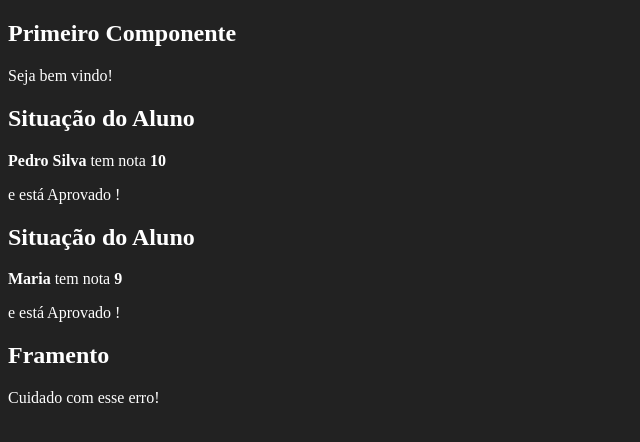
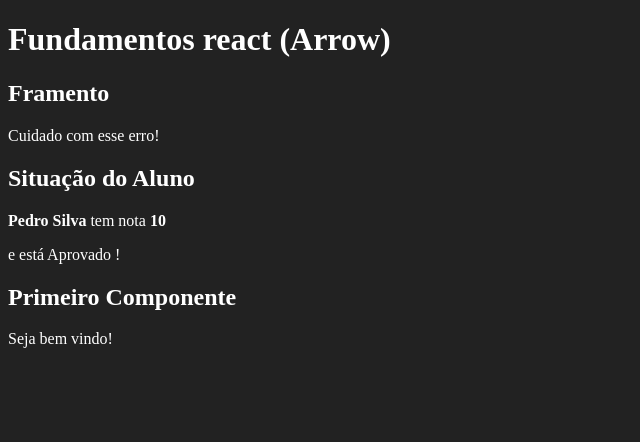
Before and after one commit to pedrograngeiro/curso-react-redux, a React (Create React App) app: page / in a window 1280 px wide. Shown: the top 442 px of the page, without its empty margins (0-640 px from the left). Built offline with nearby package versions, Linux system fonts and the light colour scheme.

Commit message:
Mudanças nas configurações do eslint e prettier

```diff
--- a/src/App.jsx
+++ b/src/App.jsx
@@ -1,17 +1,16 @@
 import React from "react";
 
-import Comp from "./components/basicos/Primeiro";
+import Primeiro from "./components/basicos/Primeiro";
 import ComParametro from "./components/basicos/ComParametro";
 import Fragmento from "./components/basicos/Fragmento";
 
-export default function App(props) {
+export default function App() {
   return (
     <div id="app">
-      <Comp />
+      <h1>Fundamentos react (Arrow)</h1>
+      <Fragmento />
       <ComParametro titulo="Situação do Aluno" aluno="Pedro Silva" nota={9.3} />
-
-      <ComParametro titulo="Situação do Aluno" aluno="Maria" nota={8.7} />
-      <Fragmento />
+      <Primeiro />
     </div>
   );
 }
--- a/src/index.js
+++ /dev/null
@@ -1,18 +0,0 @@
-import "./index.css";
-import ReactDOM from "react-dom";
-import React from "react";
-
-import Comp from "./components/basicos/Primeiro";
-import ComParametro from "./components/basicos/ComParametro";
-import Fragmento from "./components/basicos/Fragmento";
-
-ReactDOM.render(
-  <div id="app">
-    <Comp></Comp>
-    <ComParametro titulo="Situação do Aluno" aluno="Pedro Silva" nota={9.3} />
-
-    <ComParametro titulo="Situação do Aluno" aluno="Maria" nota={8.7} />
-    <Fragmento />
-  </div>,
-  document.getElementById("root")
-);
```
Also changed, not shown: package.json (+16 -2 lines), src/index.jsx (added, +7 -0 lines), .eslintrc.json, 2 other files (tests, documents, lock files or other folders).
